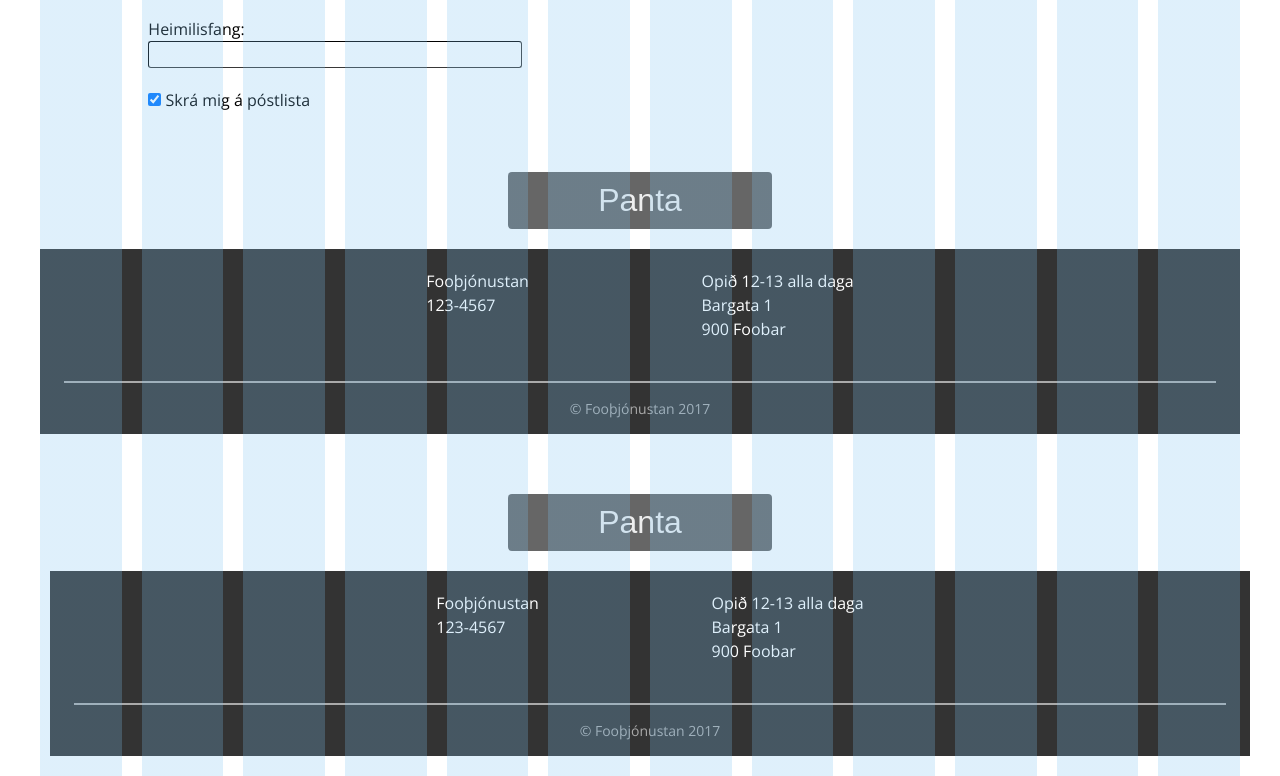
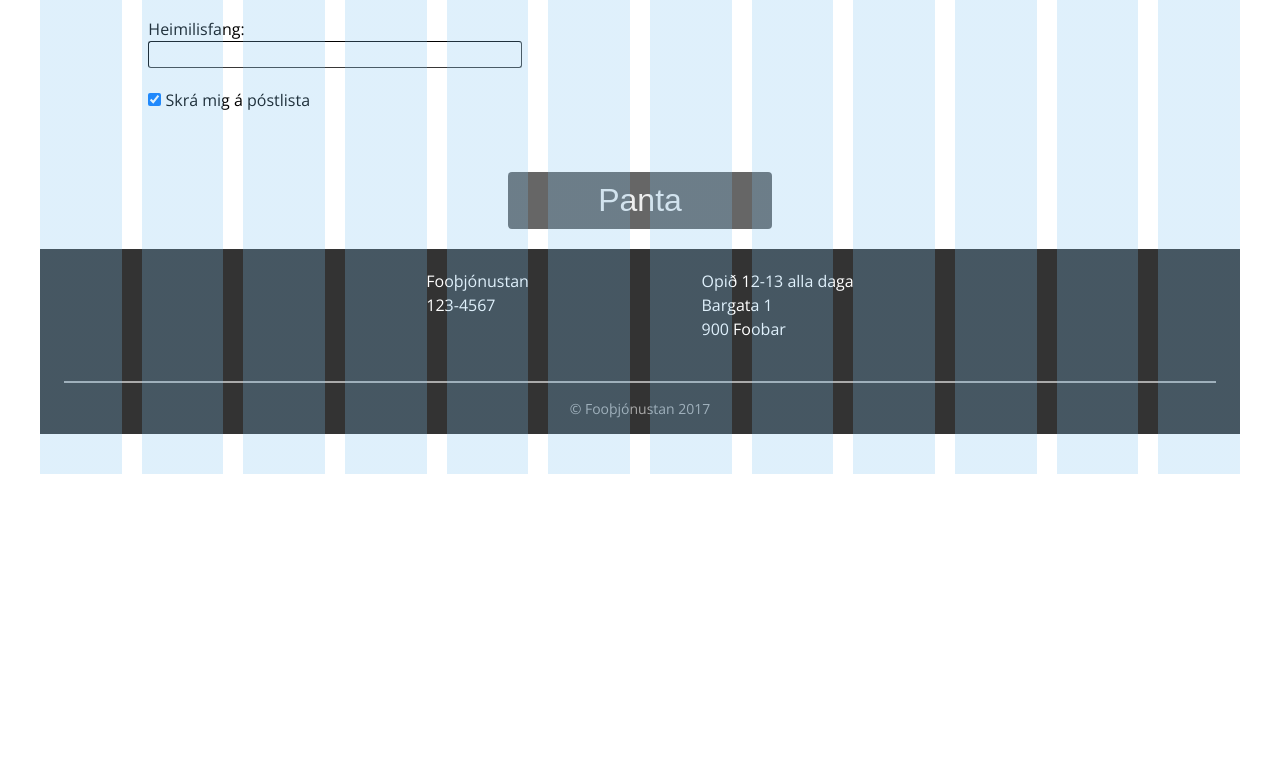
Before and after one commit to SunnevaThorsteins/Group-project-web, a website: page form.html in a window 1280 px wide. Shown: the part 958-1734 px from the top of the page. After the commit the page ends 1432 px from the top, so only its background shows below. Drawn offline with nearby package versions, Linux system fonts and the light colour scheme.

Commit message:
footer form

```diff
--- a/form.html
+++ b/form.html
@@ -149,26 +149,3 @@
         </footer>
       </div>
     </div>
-  </main>
-  <div class="container">
-    <button class="button button--one">Panta</button>
-  </div>
-</body>
-<div class="col col-12 col-sm-12 col-smm-12">
- <footer class="footer">
-   <div class="footer__content">
-     <div class="footer__row">
-       <div class="footer__col">
-         <p>Fooþjónustan</p>
-         <p>123-4567</p>
-       </div>
-       <div class="footer__col">
-         <p>Opið 12-13 alla daga</p>
-         <p>Bargata 1</p>
-         <p>900 Foobar</p>
-       </div>
-     </div>
-      <p class="footer__copyright">© Fooþjónustan 2017</p>
-    </div>
-  </footer>
-</div>
```
Also changed, not shown: 1 other file.
